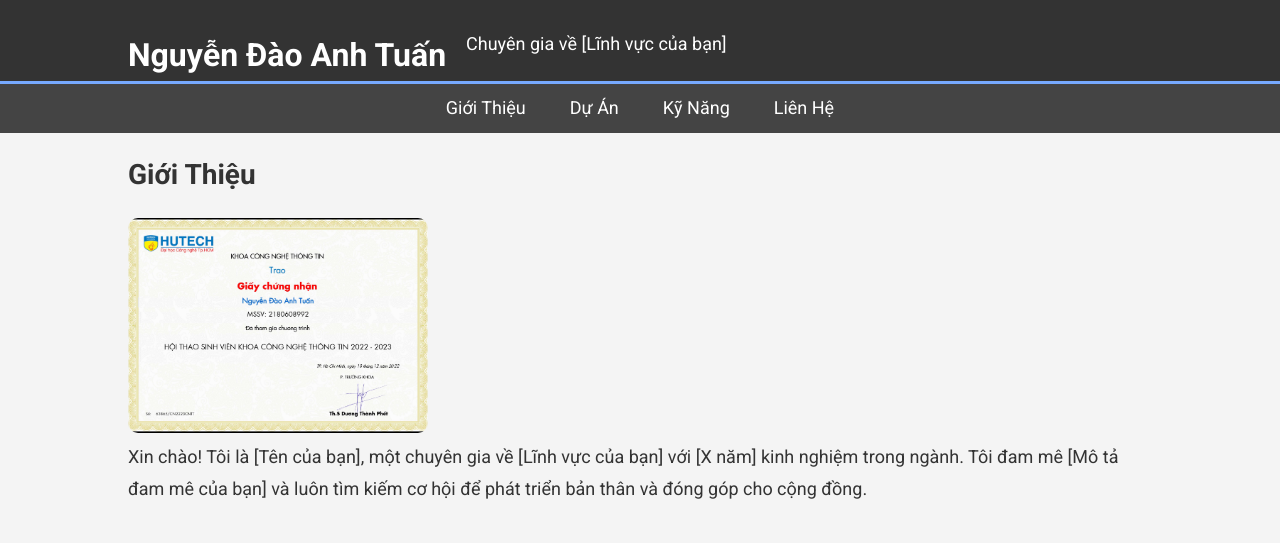
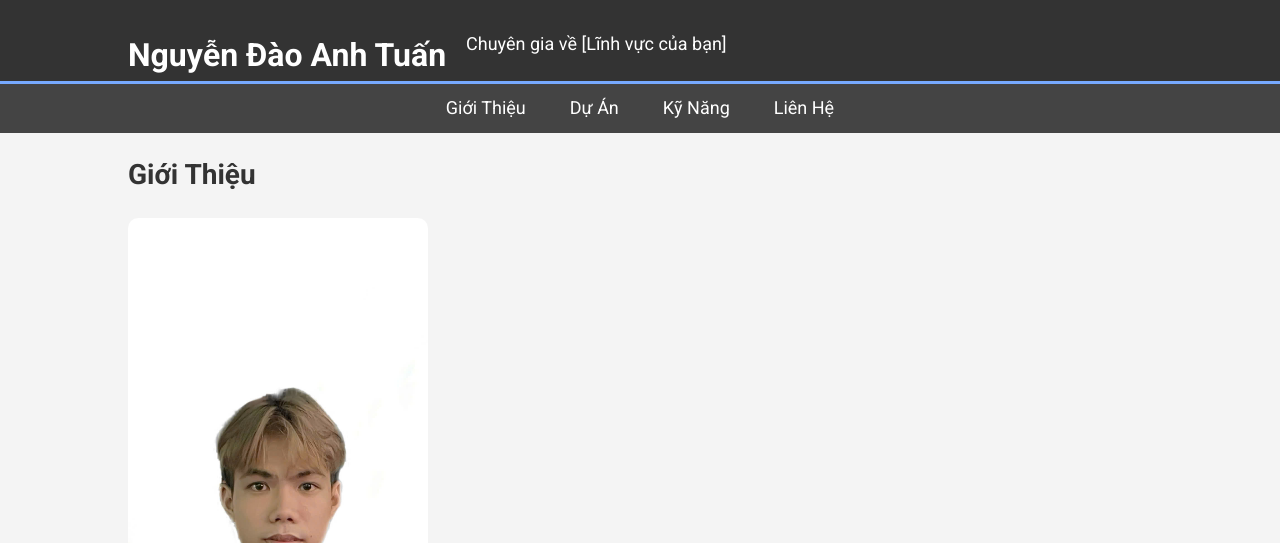
Before and after one commit to nguyendaoanhtuan/nguyendaoanhtuan.github.io, a plain HTML site: page index.html in a window 1280 px wide. Shown: the top 543 px of the page. Drawn offline with Linux system fonts and the light colour scheme.

Commit message:
cap nhat

```diff
--- a/index.html
+++ b/index.html
@@ -31,7 +31,7 @@
 
     <section id="about" class="container">
         <h2>Giới Thiệu</h2>
-        <img src="./images/hoithaokhoa.png" alt="Ảnh cá nhân" style="width: 100%; max-width: 300px; border-radius: 10px;">
+        <img src="./images/ảnh thẻ.jpg" alt="Ảnh cá nhân" style="width: 100%; max-width: 300px; border-radius: 10px;">
         <p>Xin chào! Tôi là [Tên của bạn], một chuyên gia về [Lĩnh vực của bạn] với [X năm] kinh nghiệm trong ngành. Tôi đam mê [Mô tả đam mê của bạn] và luôn tìm kiếm cơ hội để phát triển bản thân và đóng góp cho cộng đồng.</p>
     </section>
 
```
Also changed, not shown: images/hoithaokhoa.jpg (renamed from images/hoithaokhoa.png), images/ảnh thẻ.jpg (added).
